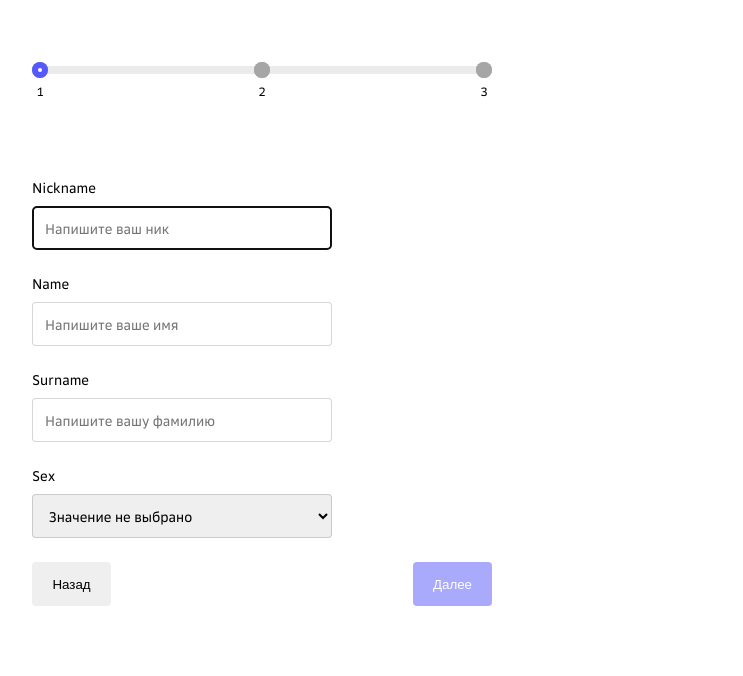
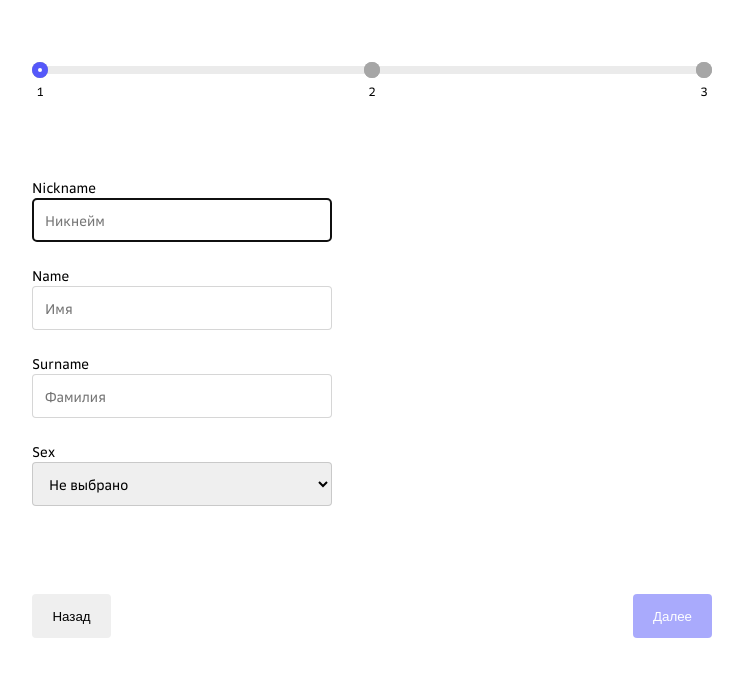
Before and after one commit to EgorovArtem34/frontcloudcamp, a React (Vite) app: page /step1 in a window 1280 px wide. Shown: the top 676 px of the page, without its empty margins (268-1011 px from the left). Built offline with nearby package versions, Linux system fonts and the light colour scheme.

Commit message:
update Step1/

```diff
--- a/src/components/Step1/Form.tsx
+++ b/src/components/Step1/Form.tsx
@@ -94,9 +94,8 @@ const Form = () => {
 
   return (
     <form className="form" onSubmit={formik.handleSubmit}>
-      <label htmlFor="nickname">
+      <label htmlFor="nickname" className="form__label-flex form__label_step1">
         Nickname
-        <br />
         <input
           type="text"
           name="nickname"
@@ -104,17 +103,15 @@ const Form = () => {
           onBlur={formik.handleBlur}
           value={formik.values.nickname}
           id="field-nickname"
-          placeholder="Напишите ваш ник"
+          placeholder="Никнейм"
           className={inputClass('nickname')}
           ref={inputEl}
           required
         />
         {formik.errors.nickname && formik.touched.nickname && <p className="form__error-text">{formik.errors.nickname}</p>}
       </label>
-      <br />
-      <label htmlFor="name">
+      <label htmlFor="name" className="form__label-flex form__label_step1">
         Name
-        <br />
         <input
           type="text"
           name="name"
@@ -122,16 +119,14 @@ const Form = () => {
           onBlur={formik.handleBlur}
           value={formik.values.name}
           id="field-name"
-          placeholder="Напишите ваше имя"
+          placeholder="Имя"
           className={inputClass('name')}
           required
         />
         {formik.errors.name && formik.touched.name && <p className="form__error-text">{formik.errors.name}</p>}
       </label>
-      <br />
-      <label htmlFor="surname">
+      <label htmlFor="surname" className="form__label-flex form__label_step1">
         Surname
-        <br />
         <input
           type="text"
           name="surname"
@@ -139,16 +134,14 @@ const Form = () => {
           onBlur={formik.handleBlur}
           value={formik.values.surname}
           id="field-surname"
-          placeholder="Напишите вашу фамилию"
+          placeholder="Фамилия"
           className={inputClass('surname')}
           required
         />
         {formik.errors.surname && formik.touched.surname && <p className="form__error-text">{formik.errors.surname}</p>}
       </label>
-      <br />
-      <label htmlFor="sex">
+      <label htmlFor="sex" className="form__label-flex form__label_step1">
         Sex
-        <br />
         <select
           name="sex"
           onChange={handleInputChange}
@@ -159,13 +152,12 @@ const Form = () => {
           className={inputClass('sex')}
           required
         >
-          <option value="" disabled>Значение не выбрано</option>
+          <option value="" disabled>Не выбрано</option>
           <option value="man" id="field-sex-option-man">man</option>
           <option value="woman" id="field-sex-option-woman">woman</option>
         </select>
         {formik.errors.sex && formik.touched.sex && <p className="form__error-text">{formik.errors.sex}</p>}
       </label>
-      <br />
       <div className="form__button-wrap">
         <button
           type="button"
--- a/src/components/Step1/stepOne.scss
+++ b/src/components/Step1/stepOne.scss
@@ -1,8 +1,15 @@
 .steps-container {
-  max-width: 680px;
   padding: 62px 110px 0;
 }
 
 .form__input_step1 {
-  margin: 8px 0px 24px;
+  max-width: 300px;
 }
+
+.form__label_step1 {
+  margin-bottom: 24px;
+
+  &:last-of-type {
+    margin-bottom: 88px;
+  }
+}
```
